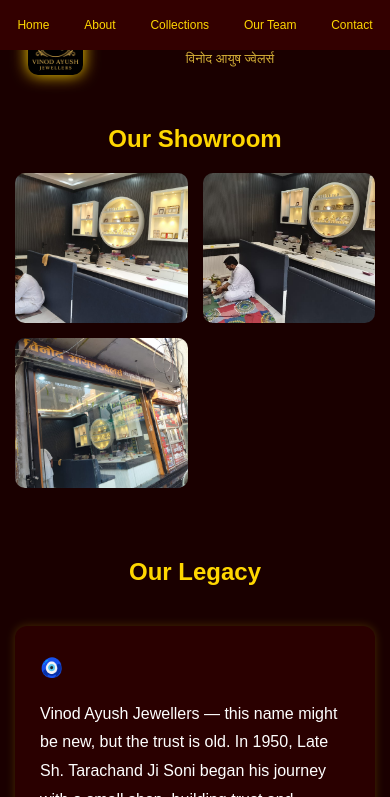
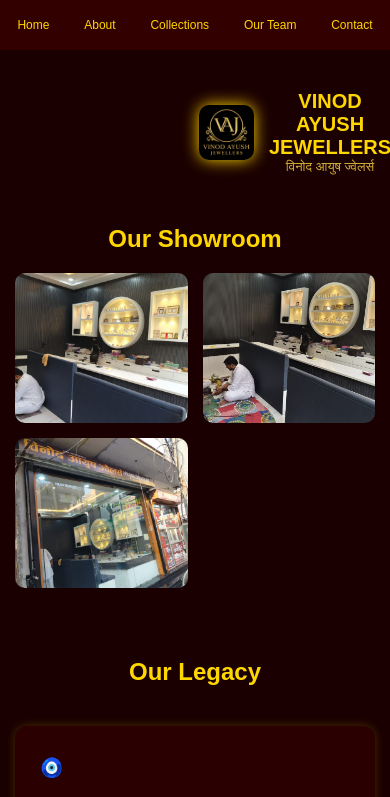
Before and after one commit to RAJATSONI1/VINOD-AYUSH-JEWELLERS, a plain HTML site: page index.html in a window 390 px wide. Shown: the top 797 px of the page. Drawn offline with Linux system fonts and the light colour scheme.

Commit message:
Refactor CSS styles and improve responsiveness

```diff
--- a/style.css
+++ b/style.css
@@ -709,3 +709,12 @@
   }
 
 }
+  @media (max-width: 768px) {
+  body {
+    padding-top: 70px;
+  }
+}
+  .brand-container {
+  margin-left: 200px;
+  padding: 20px;
+}
```
